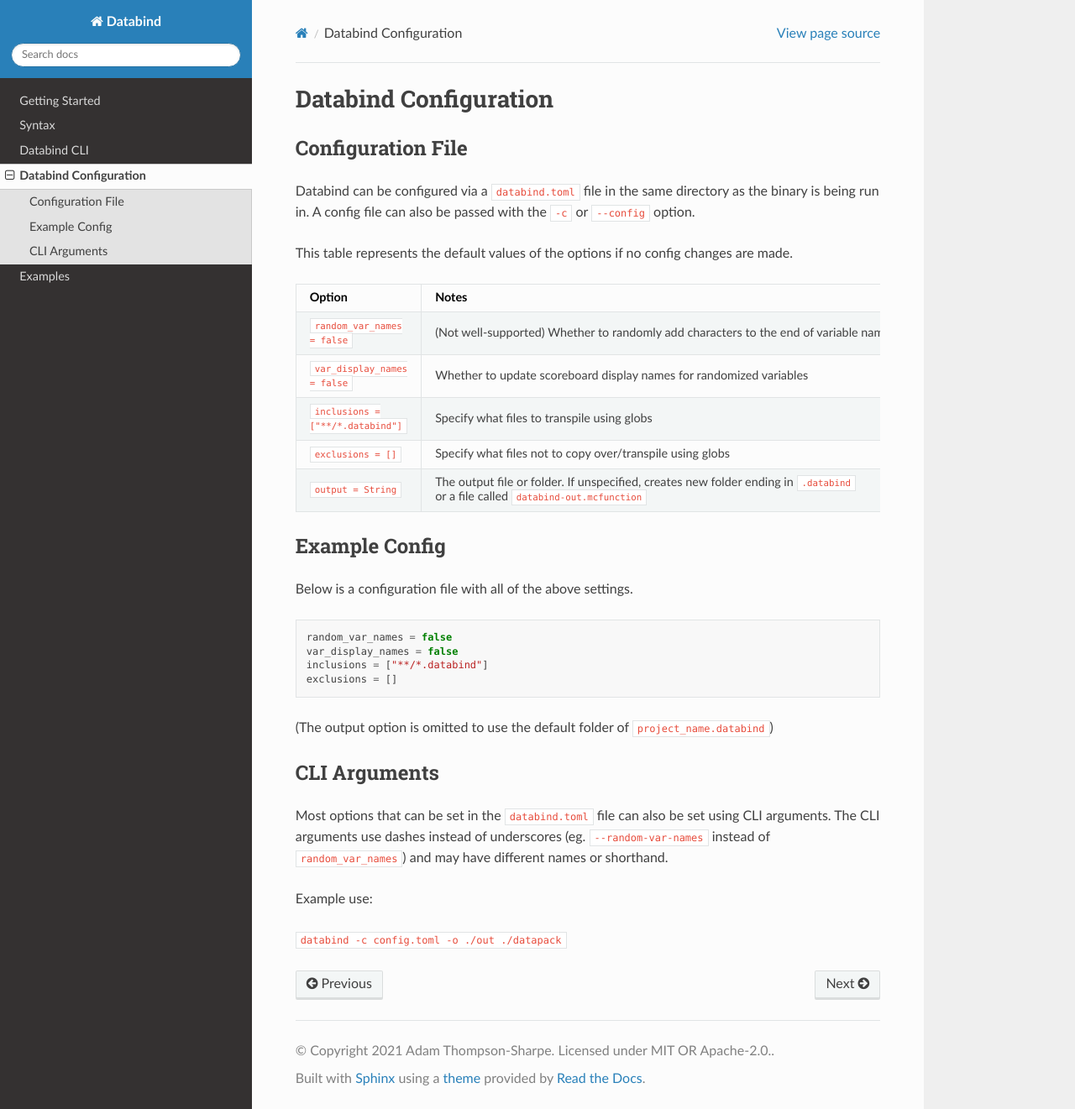
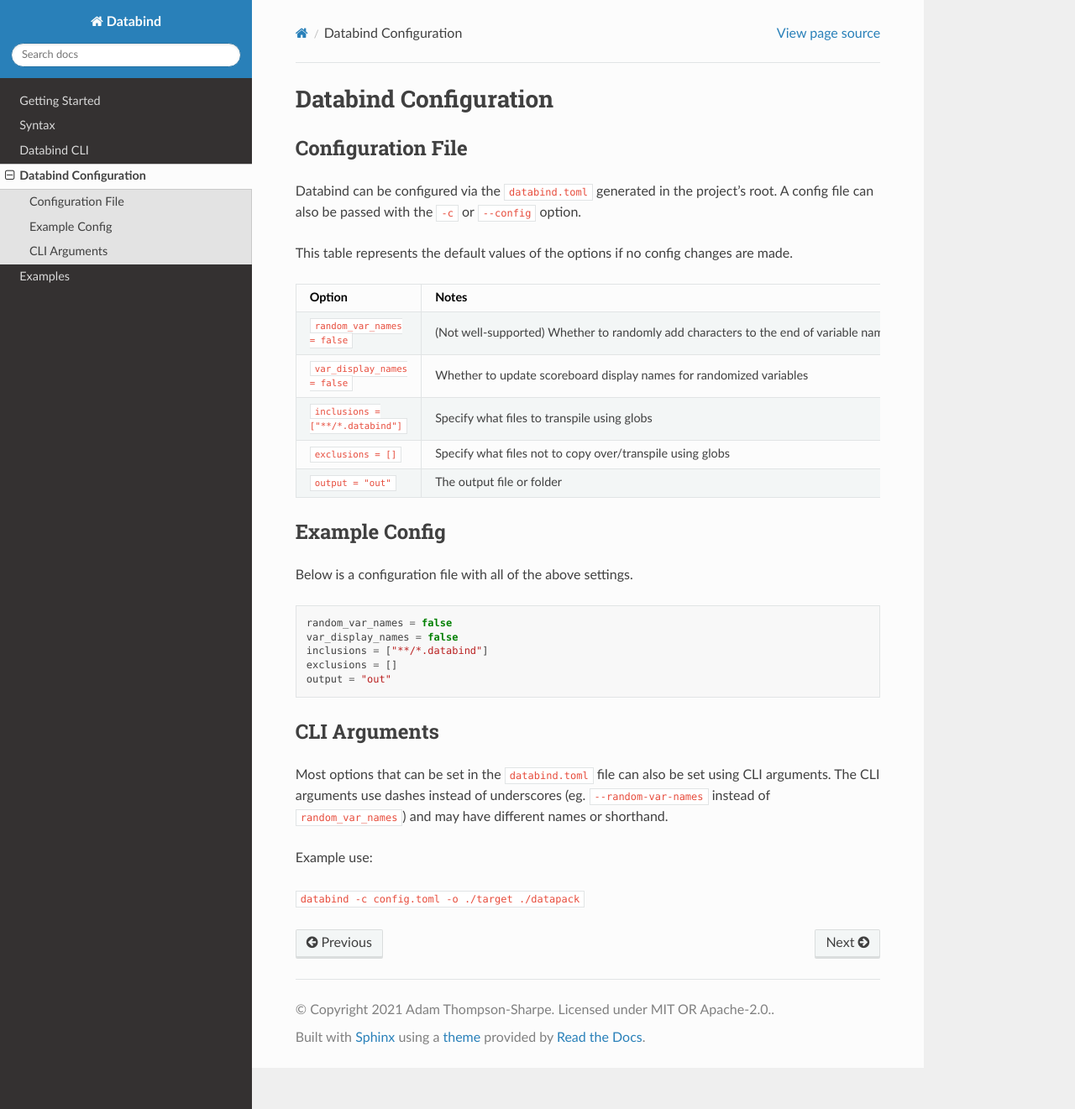
Before and after one commit to MysteryBlokHed/databind, a Sphinx documentation site: the page built from docs/config.rst, in a window 1280 px wide and 1321 px high. Shown: the whole window at 84% size. Built offline with Sphinx 7.4.7 and the Read the Docs theme 2.0.0, drawn with Linux system fonts in a browser that asks for light colours.

Commit message:
Update documentation to reflect new changes

```diff
--- a/docs/config.rst
+++ b/docs/config.rst
@@ -4,9 +4,9 @@
 Configuration File
 ------------------
 
-Databind can be configured via a ``databind.toml`` file in the same
-directory as the binary is being run in. A config file can also
-be passed with the ``-c`` or ``--config`` option.
+Databind can be configured via the ``databind.toml`` generated
+in the project's root. A config file can also be passed
+with the ``-c`` or ``--config`` option.
 
 This table represents the default values of the options
 if no config changes are made.
@@ -23,9 +23,7 @@
 +---------------------------------------+---------------------------------------------------------------------+
 | ``exclusions = []``                   | Specify what files not to copy over/transpile using globs           |
 +---------------------------------------+---------------------------------------------------------------------+
-|                                       | The output file or folder. If unspecified,                          |
-| ``output = String``                   | creates new folder ending in ``.databind`` or a file called         |
-|                                       | ``databind-out.mcfunction``                                         |
+| ``output = "out"``                    | The output file or folder                                           |
 +---------------------------------------+---------------------------------------------------------------------+
 
 Example Config
@@ -39,8 +37,7 @@
    var_display_names = false
    inclusions = ["**/*.databind"]
    exclusions = []
-
-(The output option is omitted to use the default folder of ``project_name.databind``)
+   output = "out"
 
 CLI Arguments
 -------------
@@ -52,4 +49,4 @@
 
 Example use:
 
-``databind -c config.toml -o ./out ./datapack``
+``databind -c config.toml -o ./target ./datapack``
```
Also changed, not shown: docs/cli.rst (+14 -14 lines).
